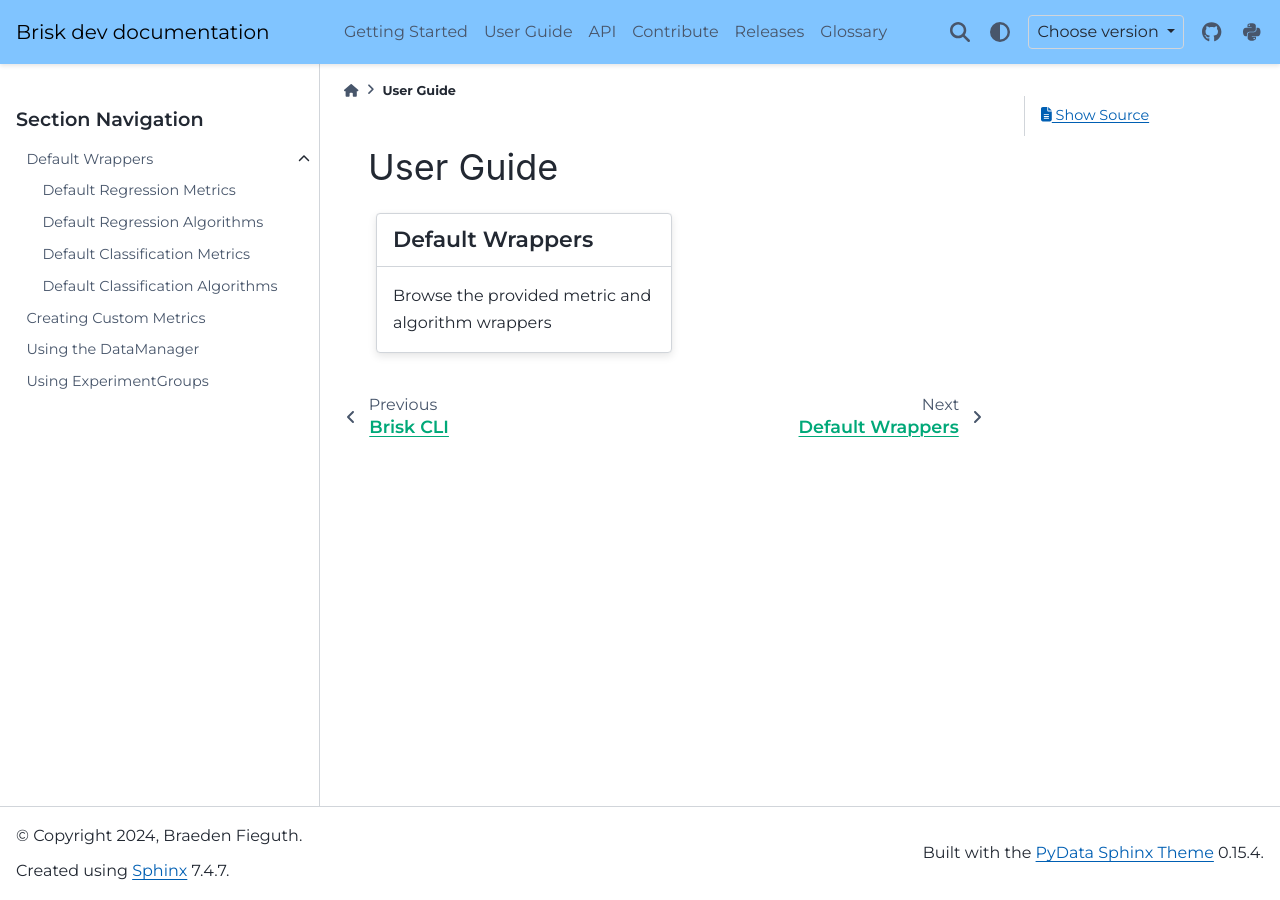
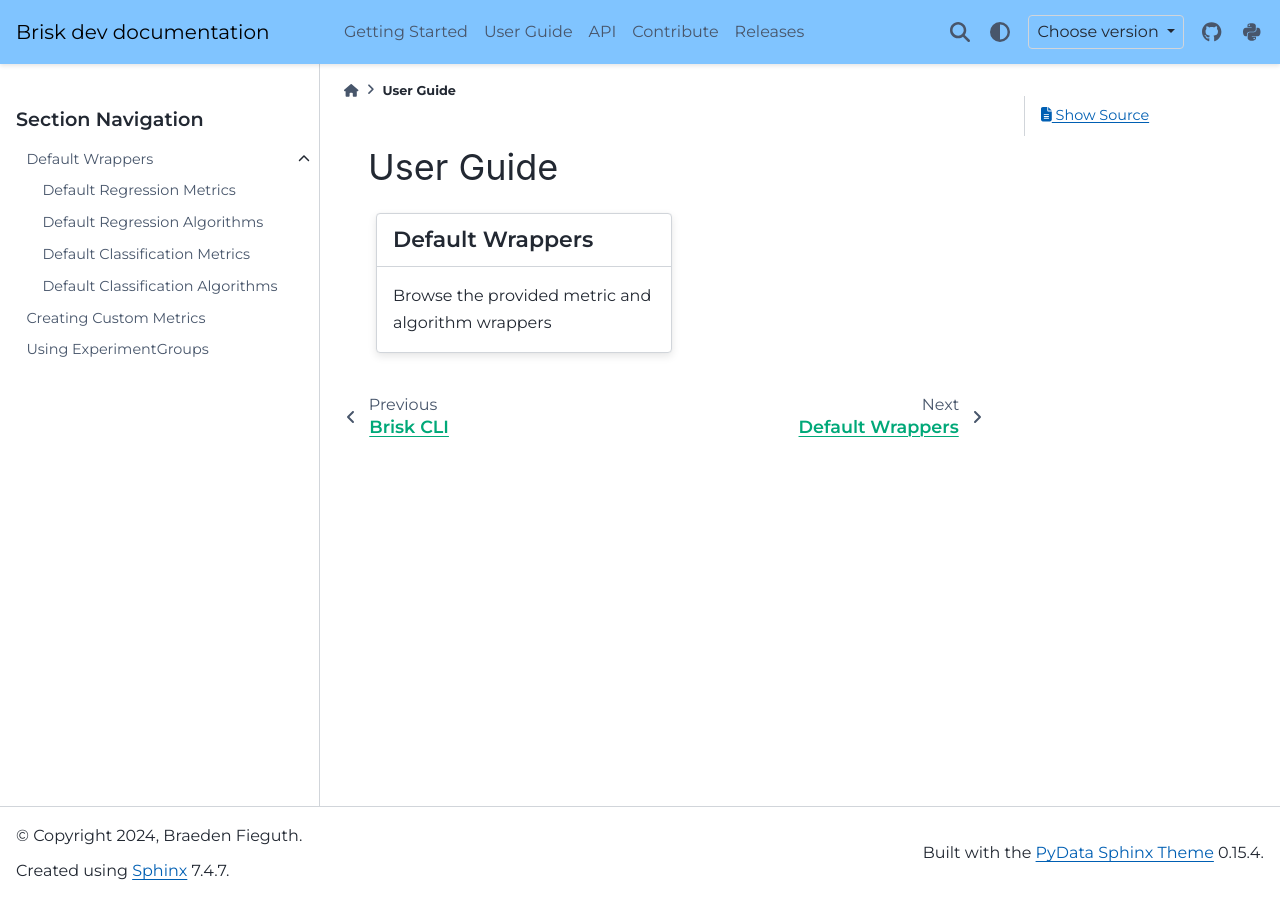
Before and after one commit to BFieguth/brisk, a Sphinx documentation site: the page built from docs/source/users/index.rst, in a window 1280 px wide. Built offline with Sphinx 7.4.7 and the PyData theme 0.15.4, drawn with Linux system fonts in a browser that asks for light colours; comment, search, counter and statistics services are not loaded.

Commit message:
docs: remove unused pages

```diff
--- a/docs/source/_templates/brisk_navbar.html
+++ b/docs/source/_templates/brisk_navbar.html
@@ -14,7 +14,4 @@
     <li class="nav-item">
       <a class="reference internal nav-link" href="{{ pathto('dev/releases') }}">Releases</a>
     </li>
-    <li class="nav-item">
-        <a class="reference internal nav-link" href="{{ pathto('users/glossary') }}">Glossary</a>
-    </li>
 </ul>
--- a/docs/source/api/data/data_manager.rst
+++ b/docs/source/api/data/data_manager.rst
@@ -1,3 +1,5 @@
+.. _api_data_manager:
+
 DataManager
 ===========
 
--- a/docs/source/getting_started/quickstart/create_project.rst
+++ b/docs/source/getting_started/quickstart/create_project.rst
@@ -180,9 +180,8 @@ For this tutorial we can leave the test_size of 0.2. This will use 20% of
 the dataset for testing and 80% for training.
 
 We won't be processing the data in this tutorial, so we don't need to change
-anything else. See the :ref:`using_data_manager` for more details on how the
+anything else. See the :ref:`api_data_manager` for more details on how the
 DataManager can be used to preprocess and split your data.
-
 
 Training Settings
 -----------------
--- a/docs/source/index.rst
+++ b/docs/source/index.rst
@@ -16,7 +16,6 @@ Brisk |release| documentation
    api/index
    dev/releases
    dev/contribute
-   users/glossary
 
 Brisk is a framework for training machine learning models using scikit-learn. It
 is designed to streamline the process of training models, with built-in methods
--- a/docs/source/users/defaults/default_classification_metrics.rst
+++ b/docs/source/users/defaults/default_classification_metrics.rst
@@ -1,3 +1,5 @@
+.. _default_classification_metrics:
+
 Default Classification Metrics
 ==============================
 
--- a/docs/source/users/glossary.rst
+++ /dev/null
@@ -1,4 +0,0 @@
-Glossary
-========
-
-Terms used in this package.
--- a/docs/source/users/index.rst
+++ b/docs/source/users/index.rst
@@ -9,7 +9,6 @@ User Guide
 
    defaults/index
    custom_metrics
-   using_data_manager
    using_experiment_groups
 
 .. grid:: 2
--- a/docs/source/users/using_data_manager.rst
+++ /dev/null
@@ -1,5 +0,0 @@
-.. _using_data_manager:
-
-======================
-Using the DataManager
-======================
```
